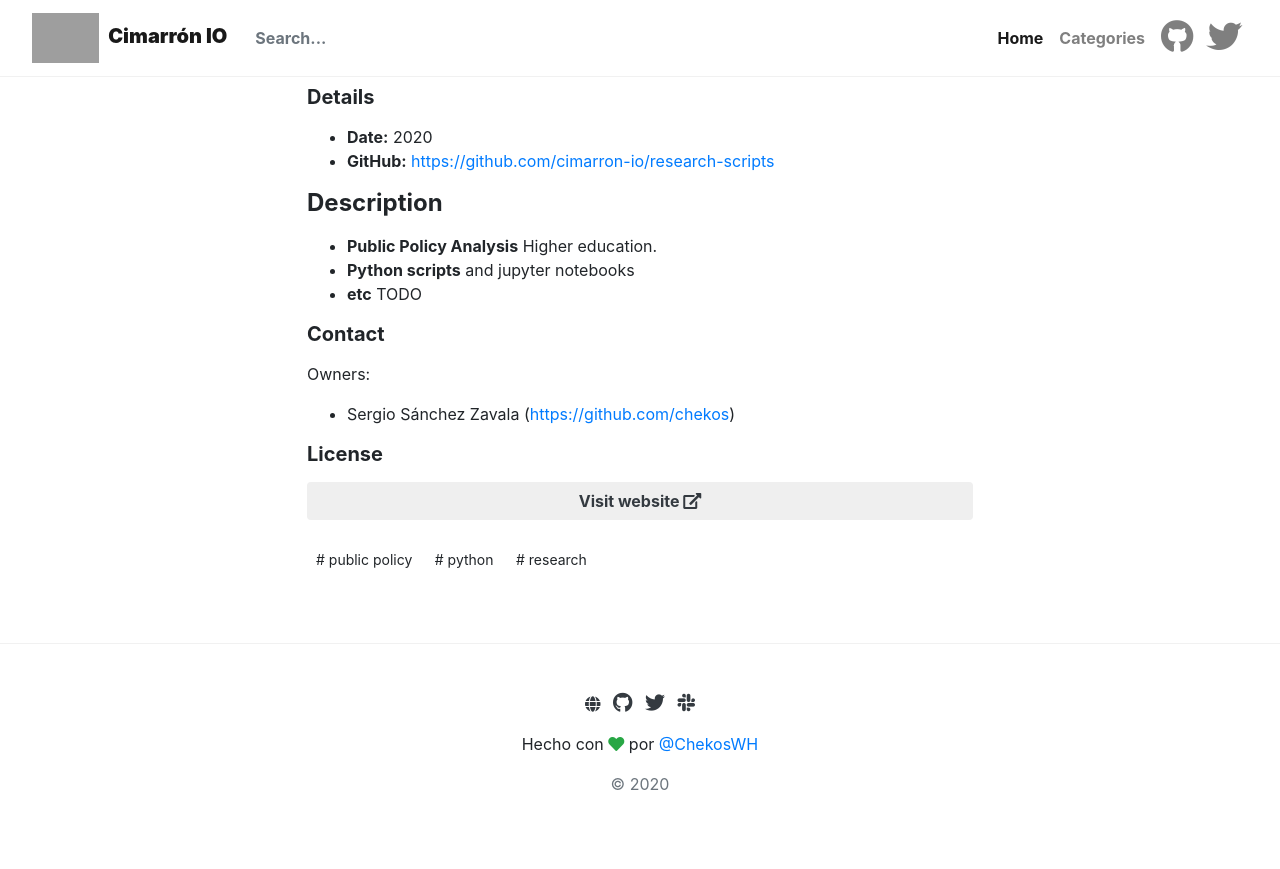
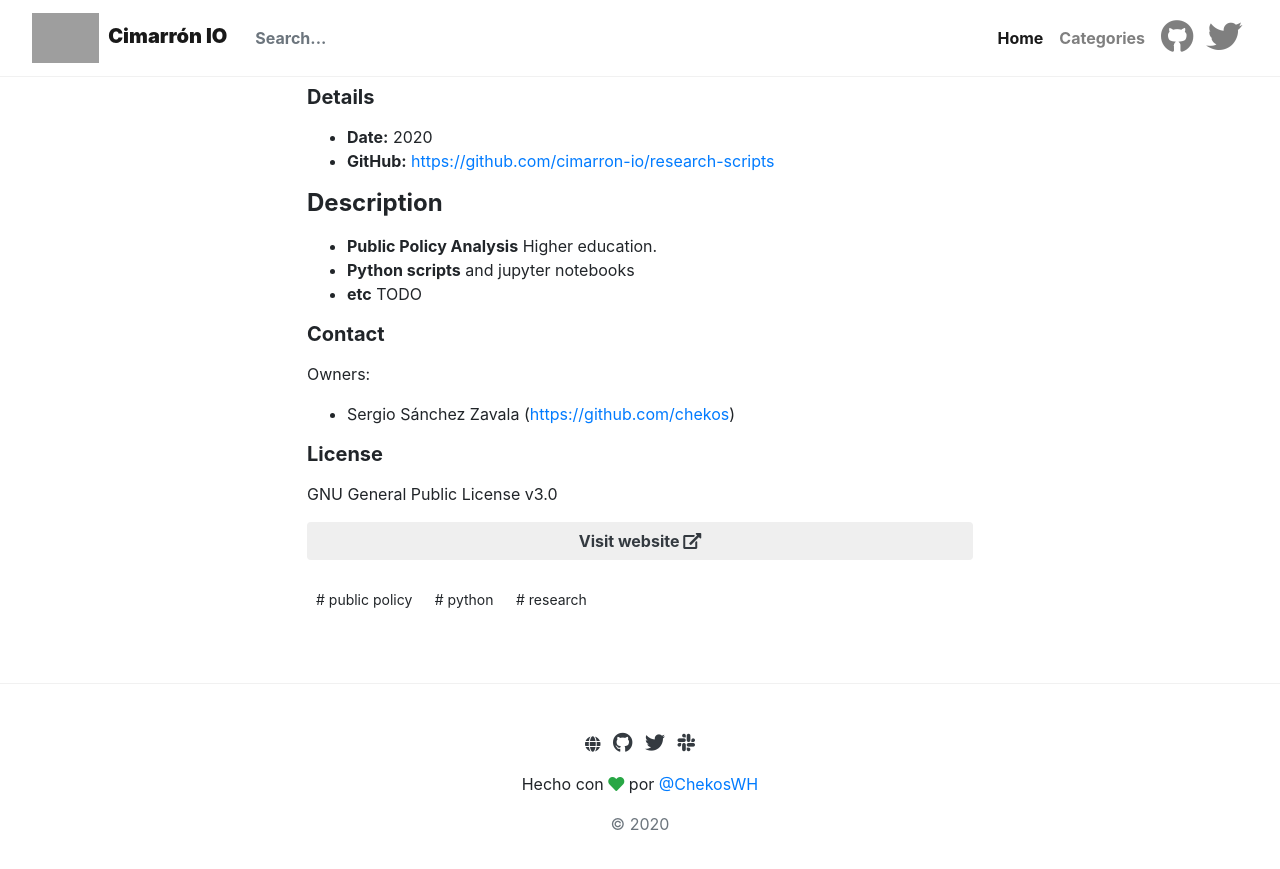
Before and after one commit to cimarron-io/cimarronio-datasettes, a Jekyll site: the page built from _posts/2020-04-10-research-scripts.md, in a window 1280 px wide and 900 px high, scrolled down 717 px. Shown: the top 869 px of the window. Built offline with Jekyll 4.4.1, drawn with Linux system fonts in a browser that asks for light colours; nearby versions of some CDN libraries; library files that are not in the unit come from our copies; grey boxes are pictures that could not be loaded.

Commit message:
add license

```diff
--- a/_posts/2020-04-10-research-scripts.md
+++ b/_posts/2020-04-10-research-scripts.md
@@ -29,3 +29,4 @@ Owners:
 - Sergio Sánchez Zavala ([https://github.com/chekos](https://github.com/chekos))
 
 ##### License
+GNU General Public License v3.0
```
